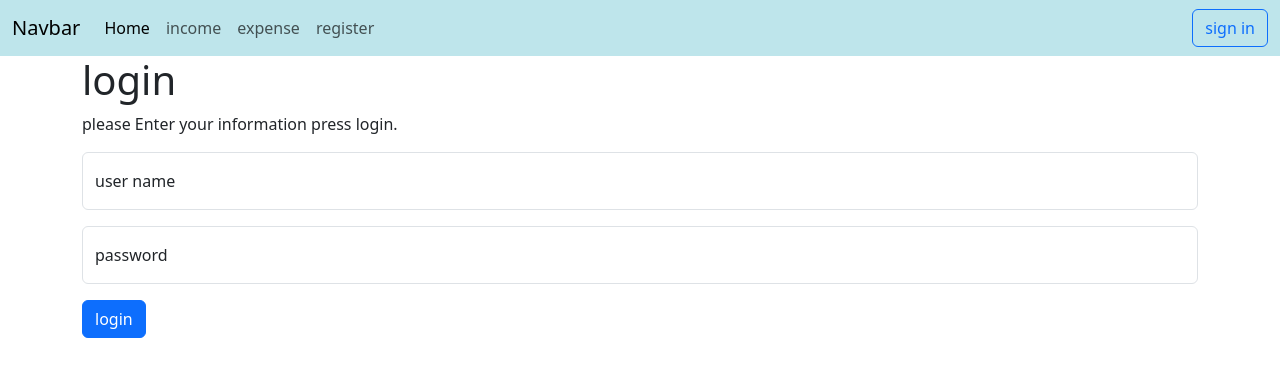
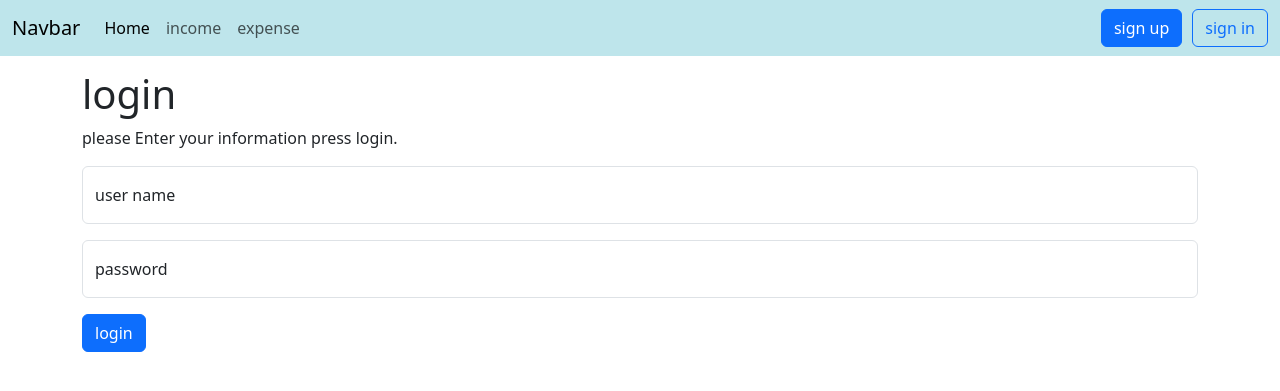
Before and after one commit to M-Amin-2007/bestoon_from_jadi, a Django app: page /account/login/ in a window 1280 px wide. Shown: the top 391 px of the page. Run offline with Django 3.2, Linux system fonts and the light colour scheme.

Commit message:
improve HyperTexts and solve some problems

```diff
--- a/account_manager/templates/account_manager/login.html
+++ b/account_manager/templates/account_manager/login.html
@@ -1,6 +1,6 @@
 {% extends "base.html" %}
 {% block head %}
-    <title>register</title>
+    <title>login</title>
 {% endblock %}
 {% block content %}
     <div class="container">
--- a/templates/base.html
+++ b/templates/base.html
@@ -9,7 +9,8 @@
     {% endblock %}
 </head>
 <body>
-<nav class="navbar navbar-expand-lg" style="background-color: #bee5eb">
+
+<nav class="navbar navbar-expand-lg fixed-top" id="navbar" role="navigation" style="background-color: #bee5eb">
   <div class="container-fluid">
     <a class="navbar-brand" href="#">Navbar</a>
     <button class="navbar-toggler" type="button" data-bs-toggle="collapse" data-bs-target="#navbarNav" aria-controls="navbarNav" aria-expanded="false" aria-label="Toggle navigation">
@@ -26,20 +27,19 @@
         <li class="nav-item">
           <a class="nav-link" href="{% url "web:expense" %}">expense</a>
         </li>
-        <li class="nav-item">
-          <a class="nav-link" href="{% url "account_manager:register" %}">register</a>
-        </li>
       </ul>
     </div>
       {% if user.is_authenticated %}
           <a href="{% url "account_manager:user" %}"><button type="submit" class="btn btn-outline-primary">profile</button></a>
       {% else %}
+          <div style="margin-right: 10px"><a href="{% url "account_manager:register" %}"><button type="submit" class="btn btn-primary">sign up</button></a></div>
           <a href="{% url "account_manager:login" %}"><button type="submit" class="btn btn-outline-primary">sign in</button></a>
       {% endif %}
   </div>
 </nav>
+<div style="margin-top: 70px">
     {% block content %}
 
-    {% endblock %}
+    {% endblock %}</div>
 </body>
 </html>
```
Also changed, not shown: web/views.py (+8 -7 lines).
